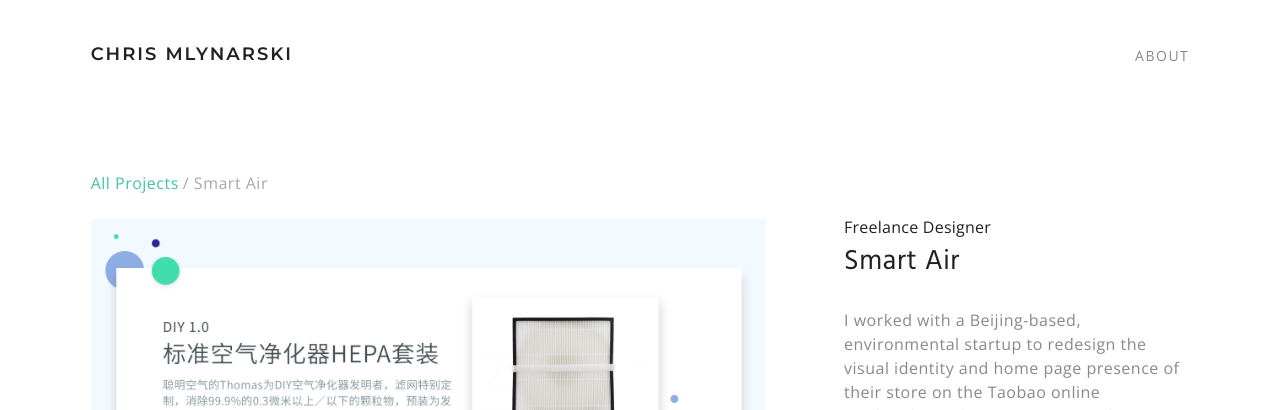
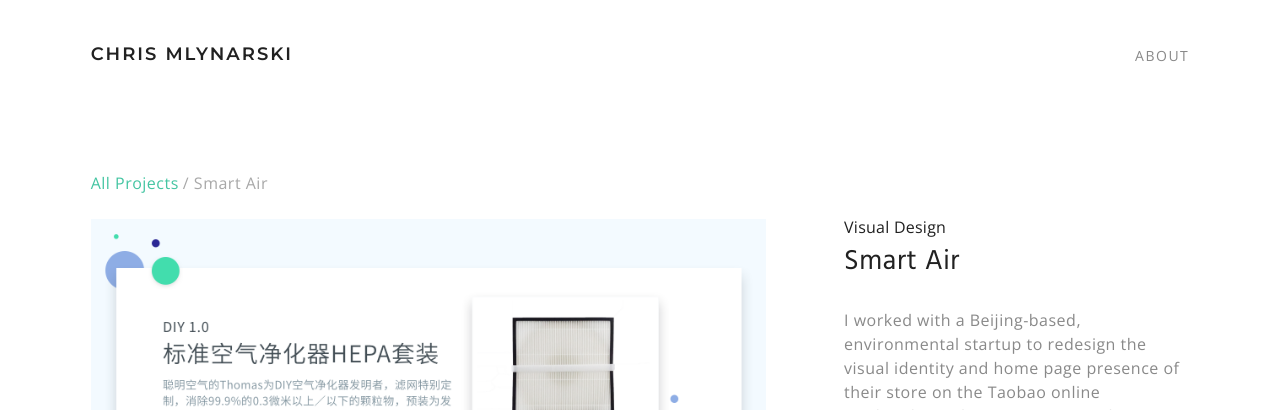
Before and after one commit to Cmlynars/portfolio-2017, a Jekyll site: the page built from projects/smart_air.md, in a window 1280 px wide. Shown: the top 410 px of the page. Built offline with Jekyll 4.4.1, drawn with Linux system fonts in a browser that asks for light colours; nearby versions of some CDN libraries; library files that are not in the unit come from our copies.

Commit message:
copy updates

```diff
--- a/projects/smart_air.md
+++ b/projects/smart_air.md
@@ -2,8 +2,8 @@
 layout: project
 title: smart_air
 pretty_title: Smart Air
-role: Freelance Designer
-description: Reimagining the taobao store presence for a startup in China.
+role: Visual Design
+description: Reimagining the taobao digital store presence for a startup in China.
 card_image: smart_air.png
 order: 6
 ---
```
Also changed, not shown: projects/listening_devices.md (+1 -1 lines), projects/planet_finance_china.md (+2 -2 lines), README.md.
